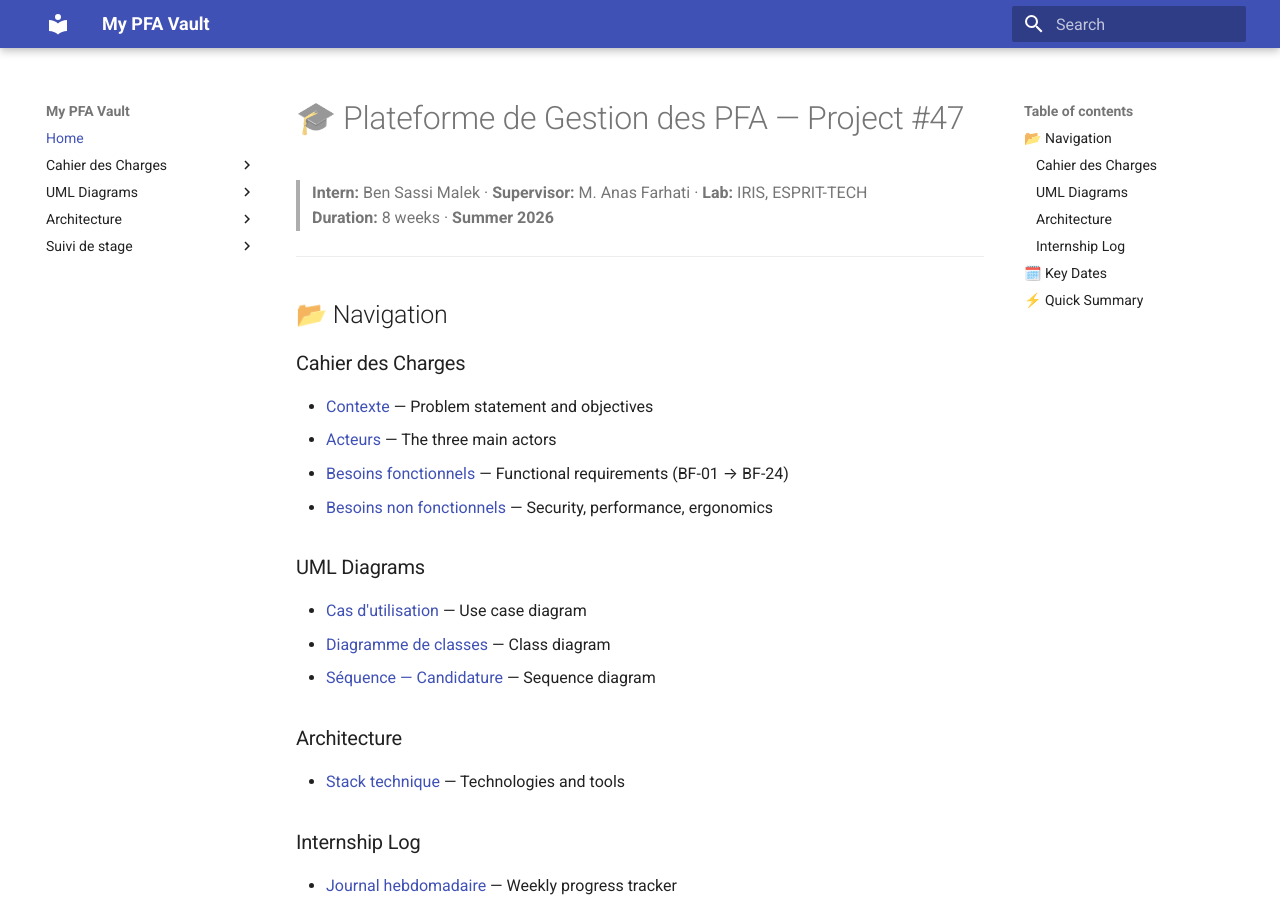
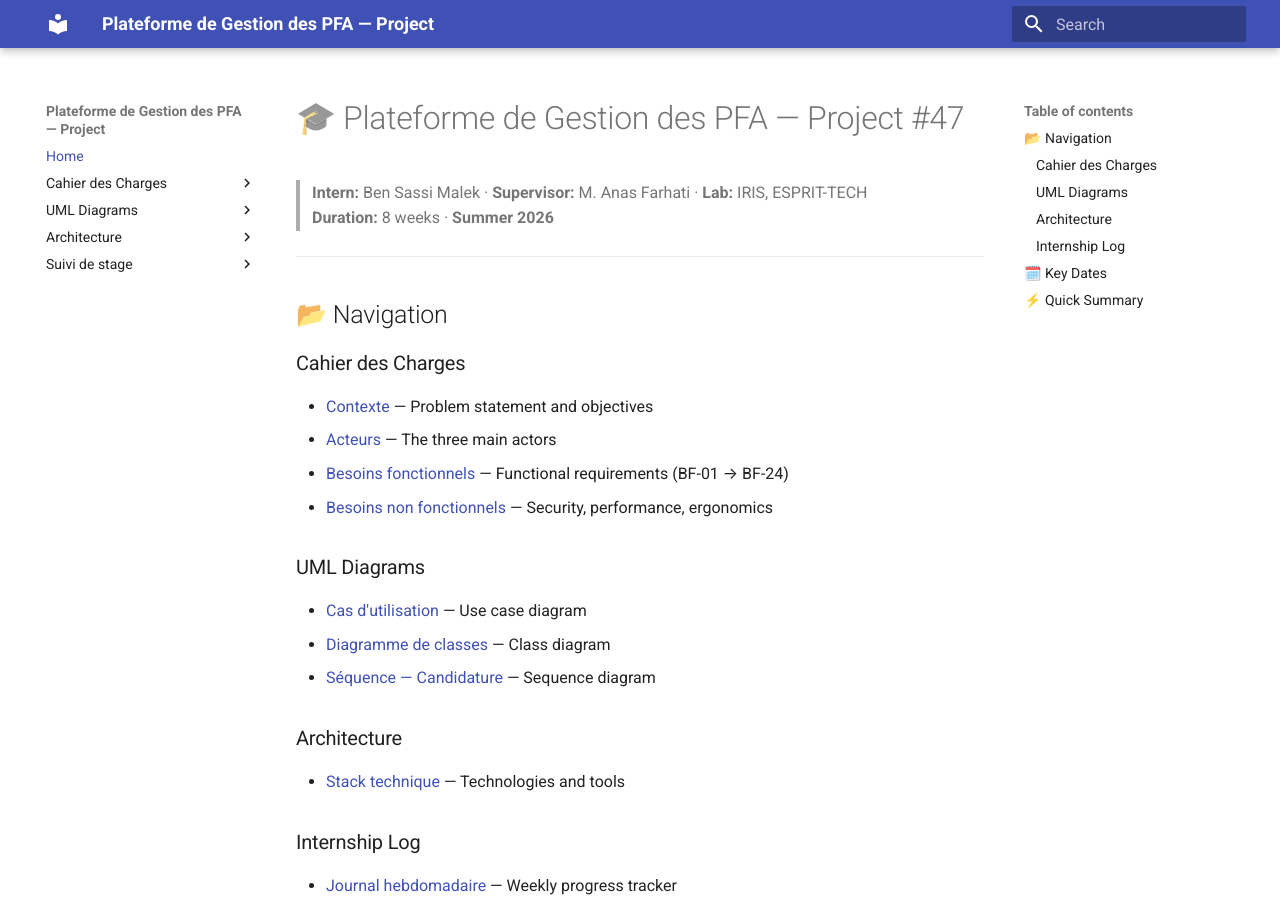
Before and after one commit to Malek720/PFA_PROJECT, an MkDocs documentation site: the page built from docs/Index.md, in a window 1280 px wide and 900 px high. Built offline with MkDocs 1.6.1 and Material for MkDocs 9.7.7, drawn with Linux system fonts in a browser that asks for light colours.

Commit message:
vault backup: 2026-07-13 09:41:51

```diff
--- a/mkdocs.yml
+++ b/mkdocs.yml
@@ -1,12 +1,11 @@
-site_name: My PFA Vault
-site_url: https://malek720.github.io/PFA_PROJECT/
+site_name: Plateforme de Gestion des PFA — Project #47
+site_url: https://Malek720.github.io/PFA_PROJECT/
 theme:
   name: material
   palette:
     primary: indigo
-    accent: indigo
+    accent: teal
 docs_dir: docs
-
 use_directory_urls: false
 
 nav:
@@ -28,4 +27,11 @@
 markdown_extensions:
   - admonition
   - pymdownx.details
-  - pymdownx.superfences
+  - pymdownx.superfences:
+      custom_fences:
+        - name: mermaid
+          class: mermaid
+          format: !!python/name:pymdownx.superfences.fence_code_format
+
+extra_javascript:
+  - https://unpkg.com/mermaid@11/dist/mermaid.min.js
```
Also changed, not shown: 1 other file.
